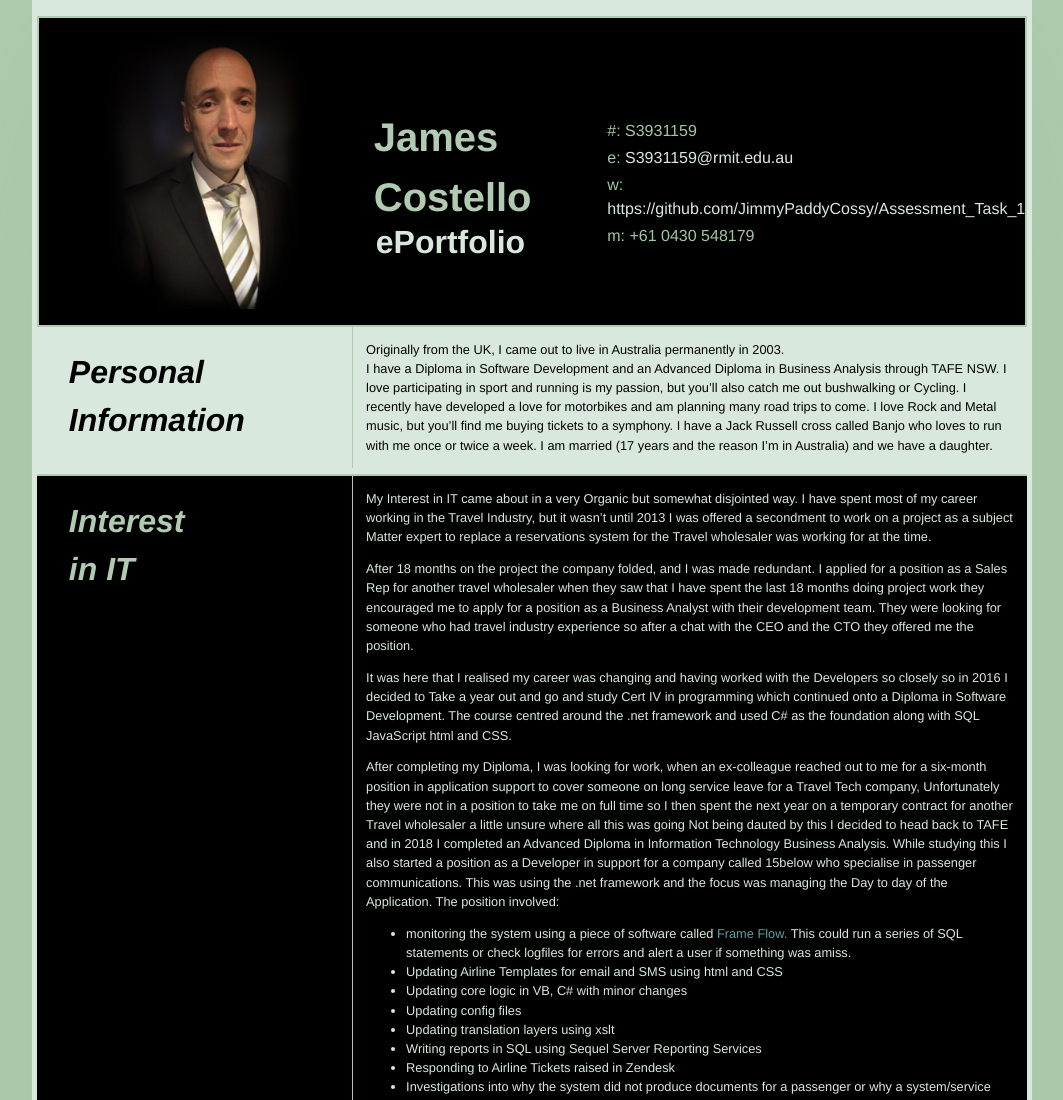
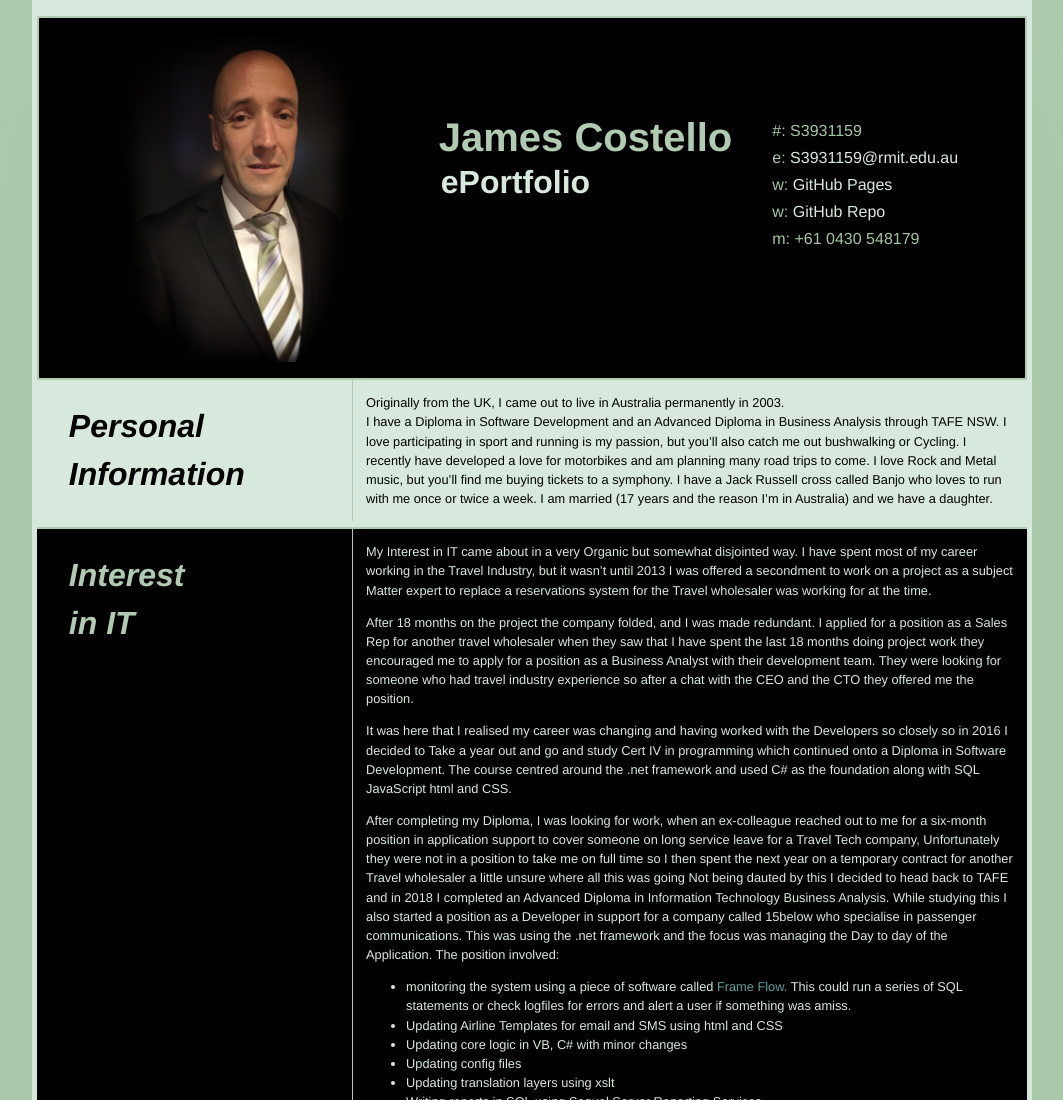
Before and after one commit to JimmyPaddyCossy/Assessment_Task_1, a plain HTML site: page index.html in a window 1280 px wide. Shown: the top 1100 px of the page, without its empty margins (108-1171 px from the left). Drawn offline with Linux system fonts and the light colour scheme.

Commit message:
correct URL for Git

```diff
--- a/index.html
+++ b/index.html
@@ -45,7 +45,8 @@
             <ul>
                 <li>#: S3931159</li>
                 <li>e: <a href="mailto:student@rmit.edu.au" target="_blank">S3931159@rmit.edu.au</a></li>
-                <li>w: <a href="http://www.github.com" target="_blank">https://github.com/JimmyPaddyCossy/Assessment_Task_1</a></li>
+                <li>w: <a href="https://jimmypaddycossy.github.io/Assessment_Task_1/" target="_blank">GitHub Pages</a></li>
+                <li>w: <a href="https://github.com/JimmyPaddyCossy/Assessment_Task_1" target="_blank">GitHub Repo</a></li>
                 <li>m: +61 0430 548179</li>
             </ul>
         </div>
--- a/slideShow.js
+++ b/slideShow.js
@@ -12,5 +12,5 @@ function showSlides() {
         slideIndex = 1
     }
     slides[slideIndex - 1].style.display = "block";
-    setTimeout(showSlides, 6000); // Change image every 2 seconds
+    setTimeout(showSlides, 6000); // Change image every 6 seconds
 }
```
